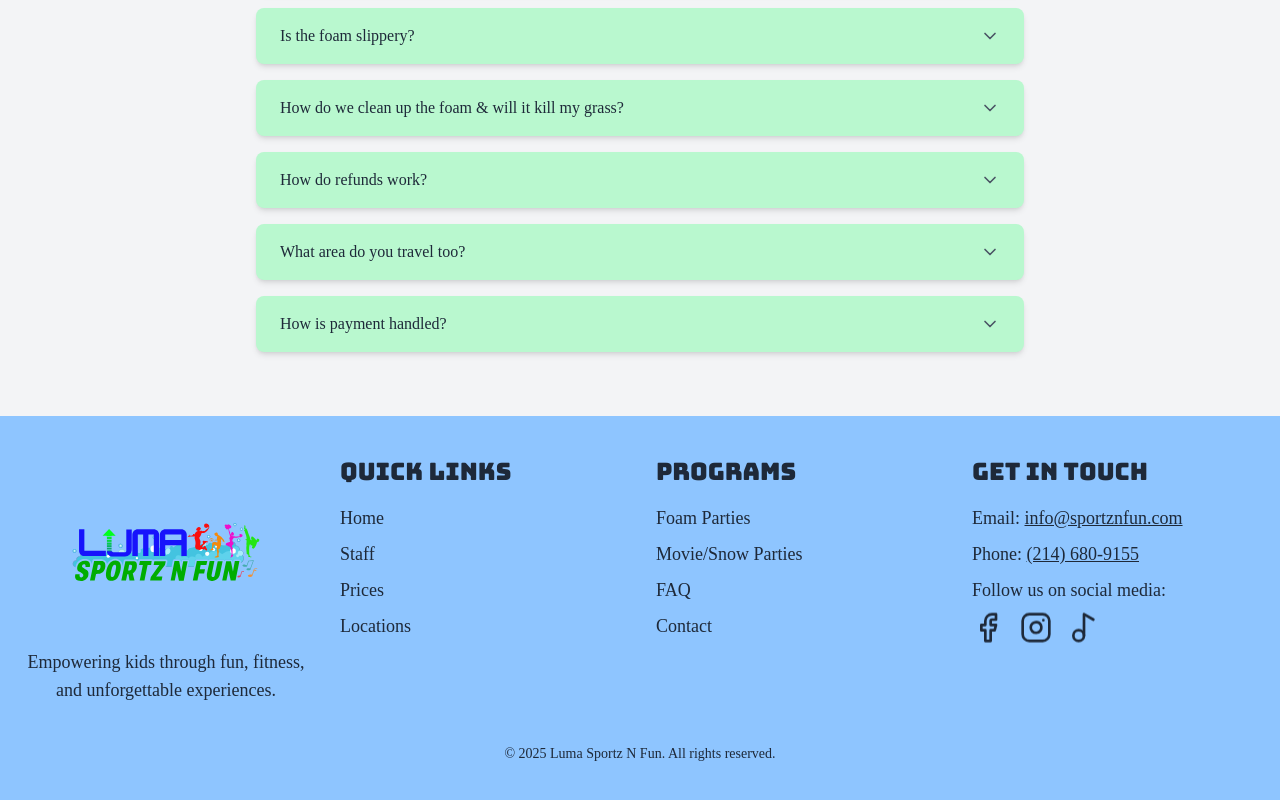
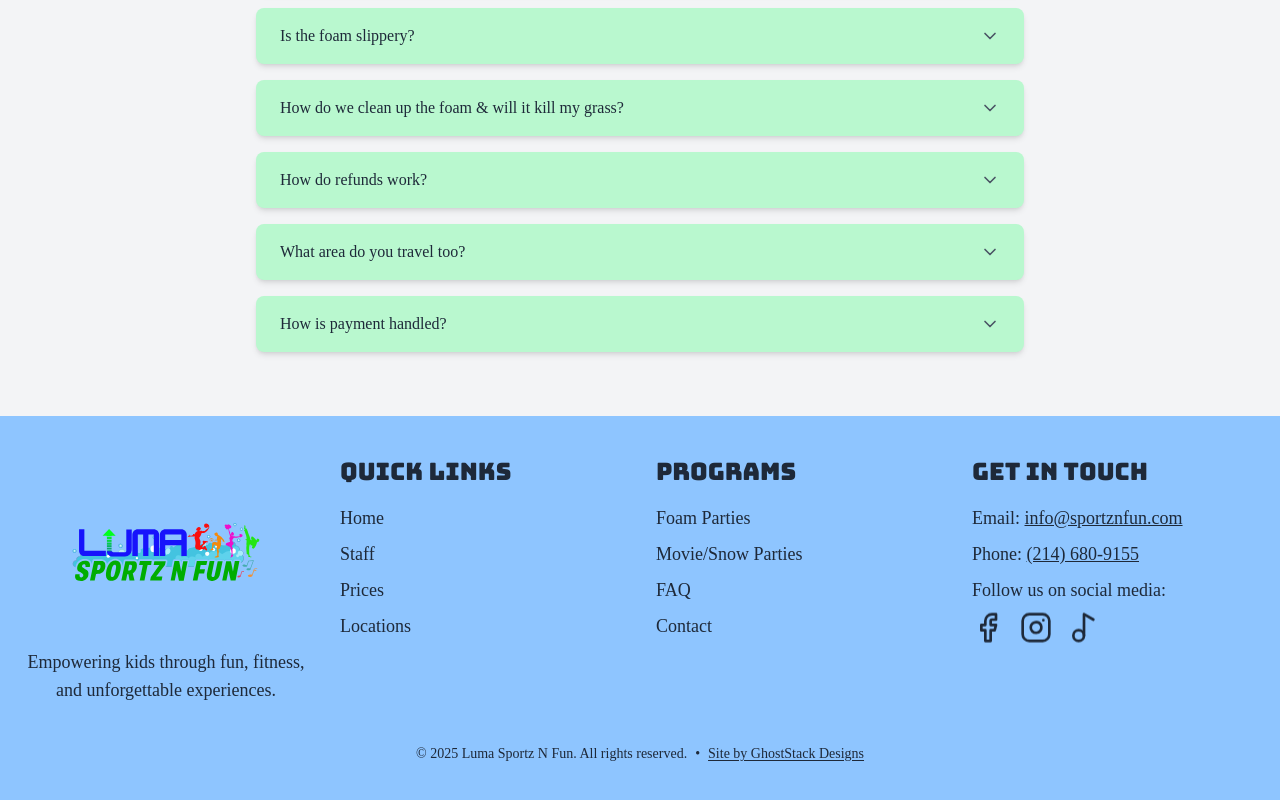
Before and after one commit to laughingelf/LumaSportz, a React (Vite) app: page /faq in a window 1280 px wide. Shown: the part 2568-3368 px from the top of the page. Built offline with nearby package versions, Linux system fonts and the light colour scheme; a web font is replaced by a local one.

Commit message:
updated footer ghoststack branding

```diff
--- a/src/pages/components/Footer.jsx
+++ b/src/pages/components/Footer.jsx
@@ -16,8 +16,10 @@ const columnVariants = {
 };
 
 const Footer = () => {
+  const year = new Date().getFullYear();
+
   return (
-    <footer className="bg-blue-300 text-gray-800 py-10">
+    <footer className="bg-blue-300 text-gray-800 py-10" role="contentinfo">
       <div className="max-w-7xl mx-auto px-6 grid grid-cols-1 md:grid-cols-4 gap-8 text-center md:text-left">
         {/* Logo and Tagline */}
         <motion.div
@@ -78,8 +80,12 @@ const Footer = () => {
           className="flex flex-col items-center md:items-start"
         >
           <h3 className="text-2xl font-semibold mb-4">Get in Touch</h3>
-          <p className="text-lg">Email: <a href="mailto:info@sportznfun.com" className="underline">info@sportznfun.com</a></p>
-          <p className="text-lg mt-2">Phone: <a href="tel:+2146809155" className="underline">(214) 680-9155</a></p>
+          <p className="text-lg">
+            Email: <a href="mailto:info@sportznfun.com" className="underline">info@sportznfun.com</a>
+          </p>
+          <p className="text-lg mt-2">
+            Phone: <a href="tel:+12146809155" className="underline">(214) 680-9155</a>
+          </p>
           <p className="text-lg mt-2">Follow us on social media:</p>
           <div className="flex space-x-4 mt-2 justify-center md:justify-start">
             {[
@@ -91,6 +97,7 @@ const Footer = () => {
                 key={idx}
                 href={social.href}
                 target="_blank"
+                rel="noopener noreferrer"
                 aria-label={social.label}
                 className="text-2xl hover:text-gray-200 transition-transform duration-300 hover:rotate-12 hover:scale-125"
                 animate={{ y: [0, -2, 0, 2, 0] }}
@@ -103,6 +110,7 @@ const Footer = () => {
         </motion.div>
       </div>
 
+      {/* Bottom Line with GhostStack credit */}
       <motion.div
         initial={{ opacity: 0 }}
         whileInView={{ opacity: 1 }}
@@ -110,7 +118,18 @@ const Footer = () => {
         viewport={{ once: true }}
         className="mt-10 text-center text-sm text-gray-800"
       >
-        © {new Date().getFullYear()} Luma Sportz N Fun. All rights reserved.
+        © {year} Luma Sportz N Fun. All rights reserved.
+        <span className="mx-2">•</span>
+        <a
+          href="https://ghoststackdesigns.com"
+          target="_blank"
+          rel="noopener nofollow noreferrer"
+          className="underline underline-offset-2 hover:text-gray-900"
+          aria-label="GhostStack Designs website"
+          title="GhostStack Designs"
+        >
+          Site by GhostStack Designs
+        </a>
       </motion.div>
     </footer>
   );
```
